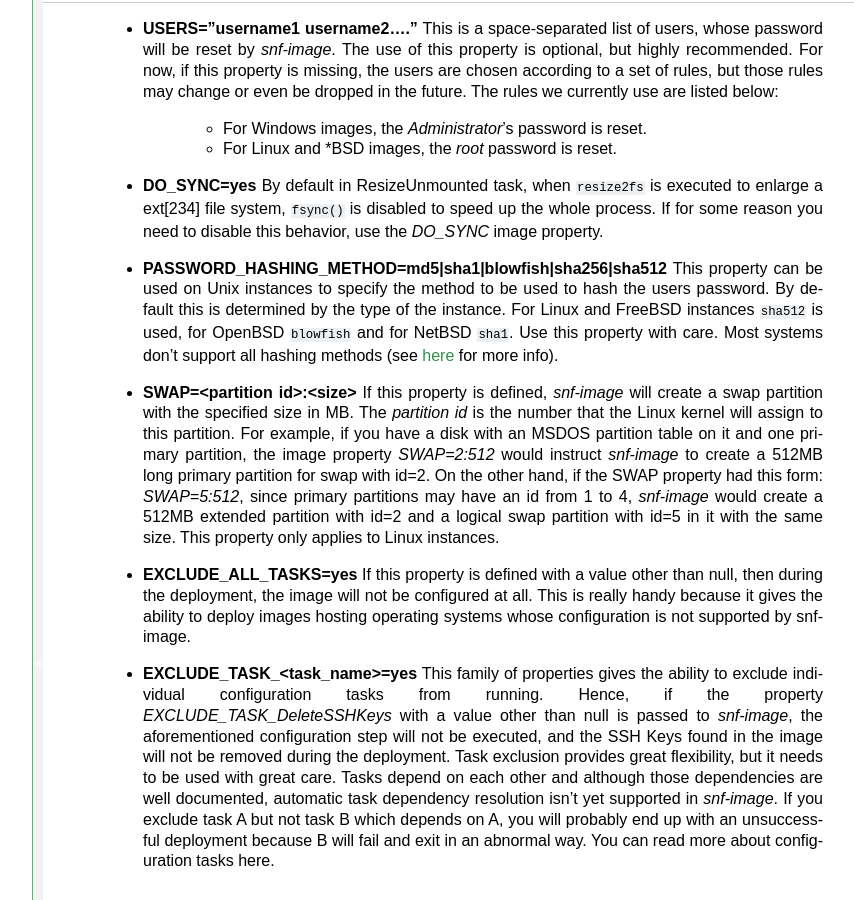
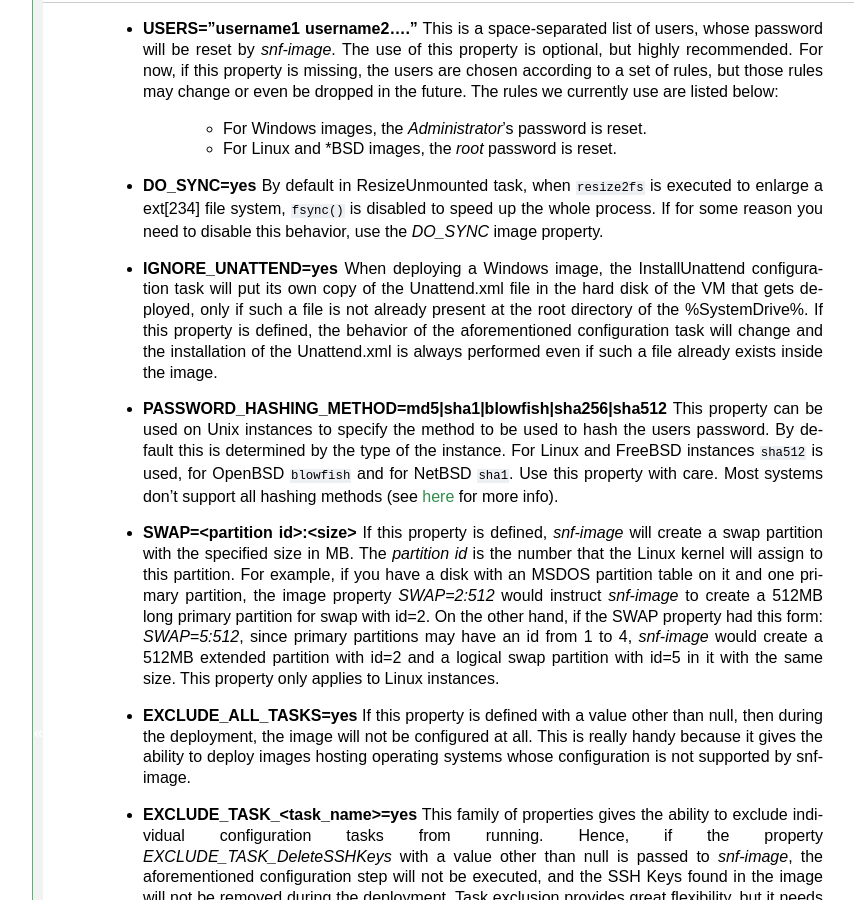
Before and after one commit to grnet/snf-image, a Sphinx documentation site: the page built from docs/interface.rst, in a window 1280 px wide and 900 px high, scrolled down 1985 px. Shown: the whole window, without its empty margins (187-1041 px from the left). Built offline with Sphinx 7.4.7, drawn with Linux system fonts in a browser that asks for light colours.

Commit message:
Rename INSTALL_DEFAULT_UNATTEND to IGNORE_UNATTEND
 * Rename the image property INSTALL_DEFAULT_UNATTEND to
   IGNORE_UNATTEND.
 * Add documentation about this property

```diff
--- a/docs/interface.rst
+++ b/docs/interface.rst
@@ -141,6 +141,15 @@ Optional properties
    whole process. If for some reason you need to disable this behavior, use the
    *DO_SYNC* image property.
 
+ * **IGNORE_UNATTEND=yes**
+   When deploying a Windows image, the InstallUnattend configuration task will
+   put its own copy of the Unattend.xml file in the hard disk of the VM that
+   gets deployed, only if such a file is not already present at the root
+   directory of the %SystemDrive%. If this property is defined, the behavior of
+   the aforementioned configuration task will change and the installation of
+   the Unattend.xml is always performed even if such a file already exists
+   inside the image.
+
  * **PASSWORD_HASHING_METHOD=md5|sha1|blowfish|sha256|sha512**
    This property can be used on Unix instances to specify the method to be used
    to hash the users password. By default this is determined by the type of the
```
Also changed, not shown: 1 other file.
